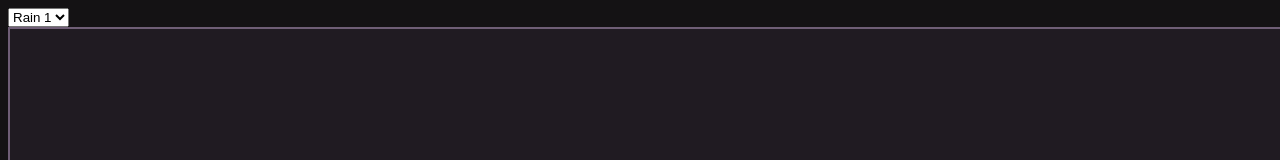
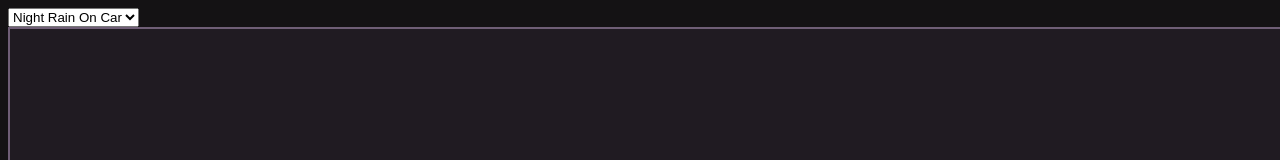
Before and after one commit to JadeJ888/SAP, a website: page index.html in a window 1280 px wide. Shown: the top 160 px of the page. Drawn offline with Linux system fonts and the light colour scheme.

Commit message:
Added the rain sounds!

```diff
--- a/index.html
+++ b/index.html
@@ -2,11 +2,9 @@
 <html>
     <body style="background-color:rgb(20, 18, 20);">
         <select name="Sounds" id="rain-dropdown" onchange="handleSound()">
-            <option value="sanctuary">Rain 1</option>
-            <option value="test">Rain 2</option>
-            <option value="VineBoomSoundEffect">Rain 3</option>
-            <option value="rain4">Rain 4</option>
-
+            <option value="nightRainOnCar">Night Rain On Car</option>
+            <option value="sanctuary">Sanctuary</option>
+            <option value="VineBoomSoundEffect">VineBoom</option>
         </select>
 
         <button style="width: 100vw; height: 100vh; background:#201b22; border-color: #201b22;" onclick="handlePlay()" type="button">Play/Pause</button>
```
Also changed, not shown: 1 other file.
